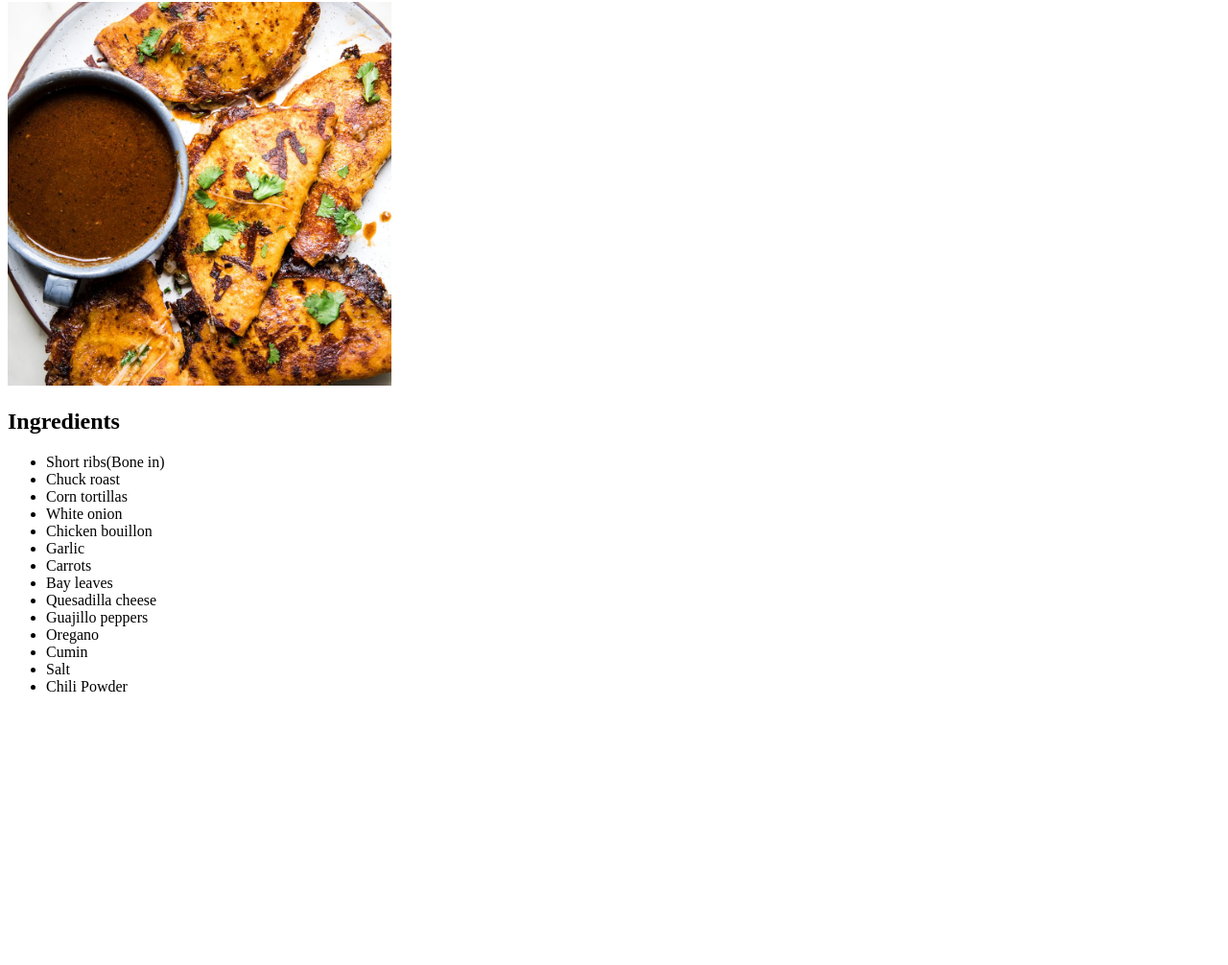
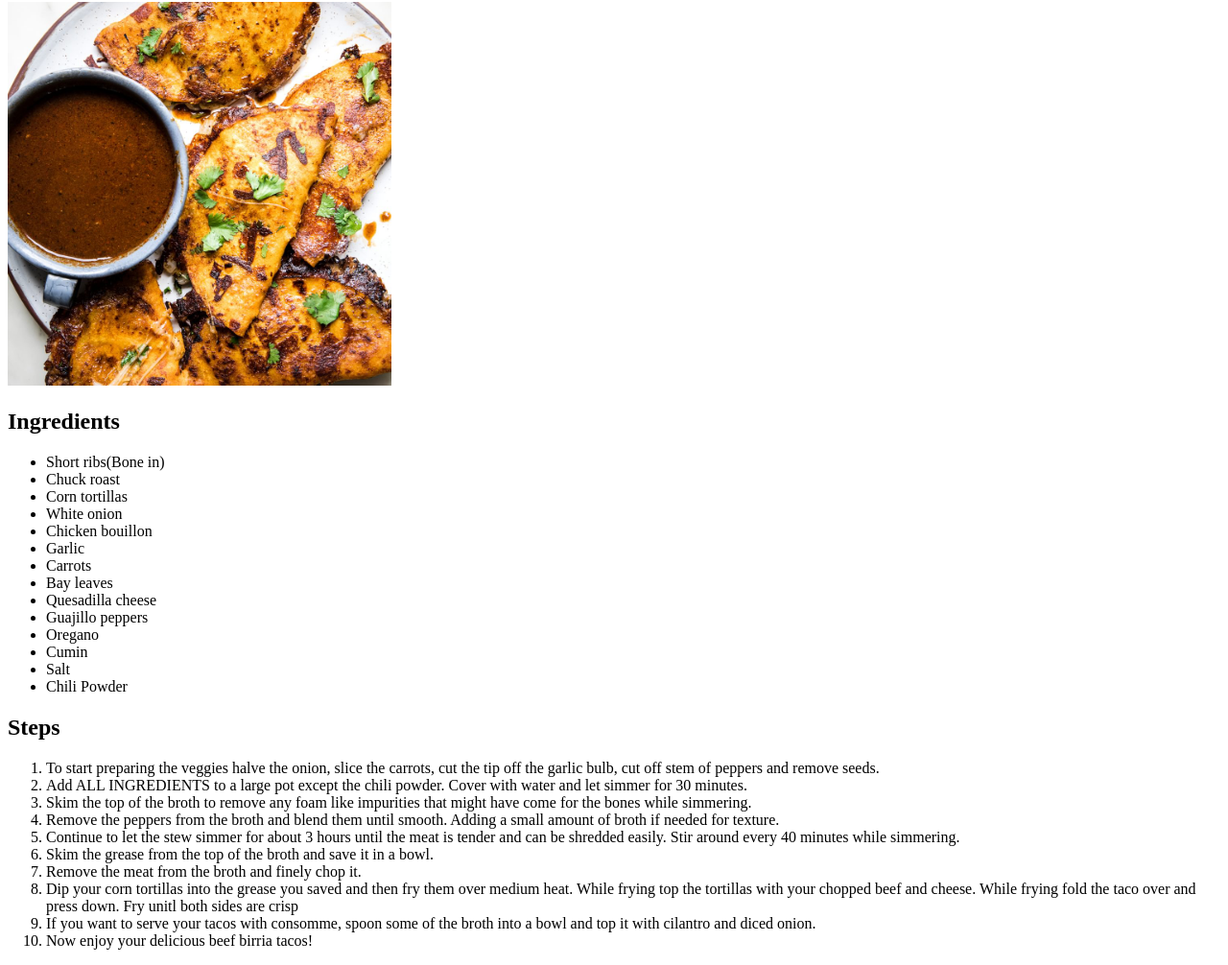
Before and after one commit to JosanJemas/odin-recipes, a plain HTML site: page recipes/Birria-Tacos.html in a window 1280 px wide. Shown: the part 78-1084 px from the top of the page at 96% size. Before the commit the page ends 819 px from the top, so only its background shows below. Drawn offline with Linux system fonts and the light colour scheme.

Commit message:
Added the steps to prepare the birria tacos to Birria-Tacos.html

```diff
--- a/recipes/Birria-Tacos.html
+++ b/recipes/Birria-Tacos.html
@@ -28,5 +28,45 @@
         <li>Salt</li>
         <li>Chili Powder</li>
      </ul>
+
+     <h2>Steps</h2>
+     <ol>
+        <li>To start preparing the veggies halve the onion,
+            slice the carrots, cut the tip off the garlic bulb,
+             cut off stem of peppers and remove seeds.
+        </li>
+
+        <li>Add ALL INGREDIENTS to a large pot except the chili
+            powder. Cover with water and let simmer for 30 minutes.
+        </li>
+
+        <li>Skim the top of the broth to remove any foam like impurities
+            that might have come for the bones while simmering.
+        </li>
+
+        <li>Remove the peppers from the broth and blend them until smooth.
+            Adding a small amount of broth if needed for texture.
+        </li>
+
+        <li>Continue to let the stew simmer for about 3 hours until the meat
+            is tender and can be shredded easily. Stir around every 40 minutes
+            while simmering.
+        </li>
+
+        <li>Skim the grease from the top of the broth and save it in a bowl.</li>
+
+        <li>Remove the meat from the broth and finely chop it.</li>
+
+        <li>Dip your corn tortillas into the grease you saved and then fry them
+            over medium heat. While frying top the tortillas with your chopped beef and cheese.
+            While frying fold the taco over and press down. Fry unitl both sides are crisp
+        </li>
+
+        <li>If you want to serve your tacos with consomme, spoon some of the broth into a bowl and
+            top it with cilantro and diced onion.
+        </li>
+
+        <li>Now enjoy your delicious beef birria tacos!</li>
+     </ol>
 </body>
 </html>
```
